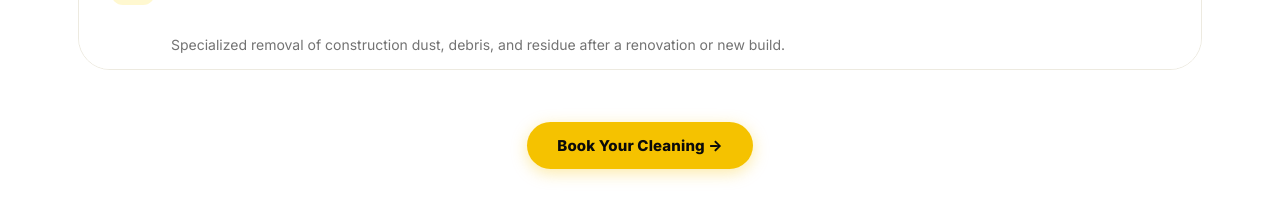
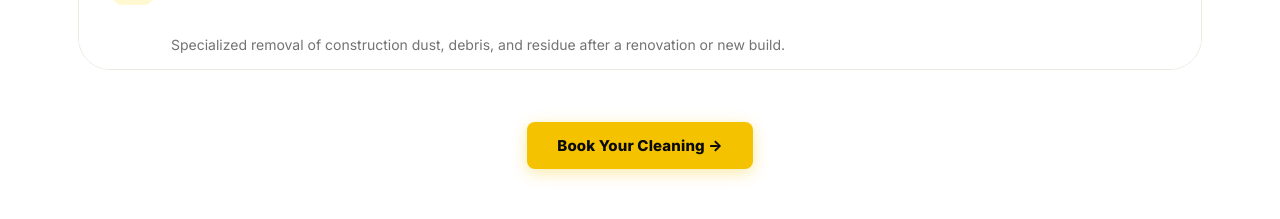
Before and after one commit to alekwayne3-crypto/personal_site, a React (Vite) app in the folder client/: page / in a window 1280 px wide. Shown: the part 1920-2139 px from the top of the page. Built offline with nearby package versions, Linux system fonts and the light colour scheme.

Commit message:
Change all buttons to rounded rectangle style

```diff
--- a/client/src/index.css
+++ b/client/src/index.css
@@ -102,7 +102,7 @@ input, textarea, select { font-family: var(--font); }
   align-items: center;
   gap: 9px;
   padding: 14px 30px;
-  border-radius: 100px;
+  border-radius: 8px;
   font-size: 15px;
   font-weight: 800;
   letter-spacing: 0.01em;
```
